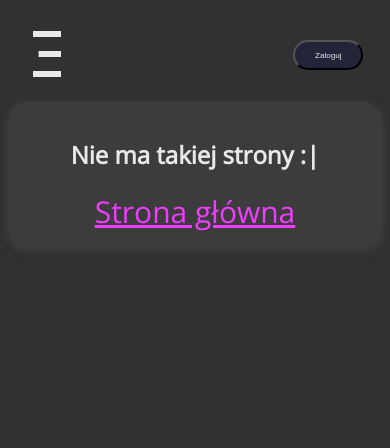
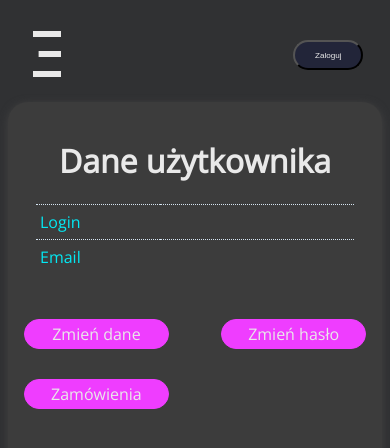
Before and after one commit to miki1099/learning-app-vue-frontend, a Vue app: page /user/me in a window 390 px wide. Shown: the top 448 px of the page. Built offline with nearby package versions, Linux system fonts and the light colour scheme; no server answers.

Commit message:
add user detail view

```diff
--- a/src/components/hearer/TheHeader.vue
+++ b/src/components/hearer/TheHeader.vue
@@ -3,7 +3,7 @@
 <header>
     <the-burger id="side-menu"></the-burger>
     <div id="user-side">
-        <div id="welcome-user" v-if="!!userLogin">Witaj {{ userLogin }}!</div>
+        <div id="welcome-user" v-if="!!userLogin" @click="goToUserDetails">Witaj {{ userLogin }}!</div>
         <button @click="loginLogout">{{!!!userLogin? 'Zaloguj' : 'Wyloguj'}}</button>
     </div>
 </header>
@@ -34,6 +34,11 @@ export default{
         },
         logout() {
             this.$store.commit('logout');
+            this.$store.commit('logoutUser');
+            this.$router.push('/home');
+        },
+        goToUserDetails() {
+            this.$router.push('/user/me');
         }
     }
 }
@@ -63,6 +68,7 @@ header {
     text-align: center;
     display: inline-block;
     margin: 0 5%;
+    cursor: pointer;
 }
  button {
     display: inline-block;
--- a/src/main.js
+++ b/src/main.js
@@ -8,10 +8,12 @@ import BaseSpinner from './components/atoms/BaseSpinner.vue';
 import BaseDialog from './components/UI/BaseDialog.vue';
 
 import authModule from './store/auth.js'
+import userModule from './store/user.js'
 
 const store = createStore({
     modules: {
       auth: authModule,
+      user: userModule
     },
     state() {
       return {
--- /dev/null
+++ b/src/pages/userInfo/UserInfo.vue
@@ -0,0 +1,175 @@
+<template>
+    <h1>Dane użytkownika</h1>
+    <base-spinner v-if="isLoading"/>
+    <div v-if="!isLoading">
+        <div class="profile-user-info">
+            <div class="profile-info-row">
+                <div class="profile-info-name"> Login </div>
+
+                <div class="profile-info-value">
+                    <span>{{ userFromStore.login }}</span>
+                </div>
+            </div>
+        </div>
+        <div class="profile-user-info">
+            <div class="profile-info-row">
+                <div class="profile-info-name"> Email </div>
+
+                <div class="profile-info-value">
+                    <span> {{ userFromStore.email }} </span>
+                </div>
+            </div>
+        </div>
+        <div class="profile-user-info" v-if="userFromStore.name !== null">
+            <div class="profile-info-row">
+                <div class="profile-info-name"> Imię </div>
+
+                <div class="profile-info-value">
+                    <span> {{ userFromStore.name }} </span>
+                </div>
+            </div>
+        </div>
+        <div class="profile-user-info" v-if="userFromStore.lastName !== null">
+            <div class="profile-info-row">
+                <div class="profile-info-name"> Nazwisko </div>
+
+                <div class="profile-info-value">
+                    <span> {{ userFromStore.lastName }} </span>
+                </div>
+            </div>
+        </div>
+        <div class="profile-user-info" v-if="userFromStore.country !== null && userFromStore.street !== null && userFromStore.city !== null">
+            <div class="profile-info-row">
+                <div class="profile-info-name"> Adres </div>
+                <div class="profile-info-value">
+                    <span class="address-label">Państwo: </span>
+                    <span> {{ userFromStore.country }} </span>
+                    <br/>
+                    <span class="address-label">Miasto: </span>
+                    <span> {{ userFromStore.city }} </span>
+                    <br/>
+                    <span class="address-label">Ulica: </span>
+                    <span> {{ userFromStore.street }} </span>
+                    <br/>
+                    <span class="address-label">Numer domu: </span>
+                    <span> {{ userFromStore.homeNumber }} </span>
+                </div>
+            </div>
+        </div>
+        <div class="buttons">
+            <router-link class="link" to="/user/me/changeDetails">Zmień dane</router-link>
+            <router-link class="link" to="/user/me/changePassword">Zmień hasło</router-link>
+            <router-link class="link" to="/user/me/orders">Zamówienia</router-link>
+            <router-link class="link" to="/admin" v-if="isAdmin">Strona admina</router-link>
+        </div>
+    </div>
+
+</template>
+
+<script>
+import BaseSpinner from '../../components/atoms/BaseSpinner.vue';
+
+export default {
+  components: { BaseSpinner },
+    data() {
+        return {
+            login: null,
+            email: null,
+            name: null,
+            lastName: null,
+            country: null,
+            city: null,
+            street: null,
+            homeNumber: null,
+            isLoading: false,
+        }
+    },
+    created() {
+        this.laodUser();
+    },
+    computed: {
+        userFromStore() {
+            return this.$store.getters.getUser;
+        },
+        isAdmin() {
+            return this.$store.getters.getIsAdmin;
+        }
+    },
+    methods: {
+        laodUser() {
+            this.isLoading = true;
+            this.$store.dispatch('saveUser');
+            this.isLoading = false;
+        }
+    }
+}
+</script>
+
+<style scoped>
+
+.buttons {
+    display: flex;
+    justify-content: space-around;
+    flex-wrap: wrap;
+    margin: 30px 0;
+}
+
+.link{
+    text-decoration: none;
+    color: #E9E9E9;
+    border: 1px solid #ef3dff;
+    background: #ef3dff;
+    border-radius: 30px;
+    padding: 10px;
+    margin: 15px 0px;
+
+}
+
+
+
+.profile-user-info {
+    display: table;
+    width: 98%;
+    width: calc(100% - 24px);
+    margin: 0 auto
+}
+
+.address-label {
+    color: #6db2b6;
+}
+
+.profile-info-row {
+    display: table-row
+}
+
+.profile-info-name,
+.profile-info-value {
+    display: table-cell;
+    border-top: 1px dotted #D5E4F1
+}
+
+.profile-info-name {
+    text-align: right;
+    padding: 6px 10px 6px 4px;
+    font-weight: 400;
+    color: #03e9f4;
+    background-color: transparent;
+    width: 110px;
+    vertical-align: middle
+}
+
+@media (max-width: 600px){
+    .profile-info-name {
+        text-align: left;
+    }
+
+    .buttons {
+        justify-content: space-between;
+    }
+
+    .link{
+        padding: 3px;
+        flex-basis: 40%;
+    }
+}
+</style>
--- a/src/store/auth.js
+++ b/src/store/auth.js
@@ -94,6 +94,9 @@ export default {
     getters: {
         getLogin: state => {
             return state.login;
+        },
+        getToken: state => {
+            return state.token;
         }
     }
 }
--- /dev/null
+++ b/src/store/user.js
@@ -0,0 +1,115 @@
+
+export default {
+    state() {
+        return {
+            login: null,
+            email: null,
+            name: null,
+            lastName: null,
+            country: null,
+            city: null,
+            street: null,
+            homeNumber: null,
+            isAdminRole: false,
+        };
+    },
+    actions: {
+        async saveUser(context) {
+
+            let headers = new Headers();
+            const token = context.rootState.auth.token;
+            headers.append('Content-Type', 'application/json');
+            headers.append('Accept', 'application/json');
+            headers.append('Authorization', 'Bearer ' + token);
+            const response = await fetch('https://learning-app-stars.herokuapp.com/user/me', {
+                method: 'GET',
+                headers: headers,
+            });
+
+            const responseData = await response.json();
+            if(!response.ok) {
+                return
+            }
+
+            console.log(responseData);
+
+            const roles = responseData.roles;
+
+            for(var i = 0; i < roles.length; i++) {
+                if (roles[i].name == 'ADMIN') {
+                    context.commit('setAdmin');
+                    break;
+                }
+            }
+
+            if(responseData.address !== null) {
+                context.commit('saveUser', {
+                    email: responseData.email,
+                    login: responseData.login,
+                    name: responseData.name,
+                    lastName: responseData.lastName,
+                    city: responseData.address.city,
+                    country: responseData.address.country,
+                    street: responseData.address.street,
+                    homeNumber: responseData.address.homeNumber,
+                });
+            } else {
+                context.commit('saveUser', {
+                    email: responseData.email,
+                    login: responseData.login,
+                    name: responseData.name,
+                    lastName: responseData.lastName,
+                    city: null,
+                    country: null,
+                    street: null,
+                    homeNumber: null,
+                });
+            }
+        }
+    },
+    mutations: {
+        saveUser(state, data){
+            state.login = data.login;
+            state.email = data.email;
+            state.name = data.name;
+            state.lastName = data.lastName;
+            state.country = data.country;
+            state.city = data.city;
+            state.street = data.street;
+            state.homeNumber = data.homeNumber;
+        },
+        setAdmin(state) {
+            state.isAdminRole = true;
+        },
+        logoutUser(state) {
+            state.login = null;
+            state.email = null;
+            state.name = null;
+            state.lastName = null;
+            state.country = null;
+            state.city = null;
+            state.street = null;
+            state.homeNumber = null;
+            state.isAdminRole = false;
+        }
+    },
+    getters: {
+        getUser: state => {
+            const userReturn = {
+                login: state.login,
+                email: state.email,
+                name: state.name,
+                lastName: state.lastName,
+                country: state.country,
+                city: state.city,
+                street: state.street,
+                homeNumber: state.homeNumber
+            };
+
+            return userReturn;
+        },
+        getIsAdmin: state => {
+            return state.isAdminRole;
+        }
+    }
+}
```
Also changed, not shown: src/router.js (+6 -1 lines).
